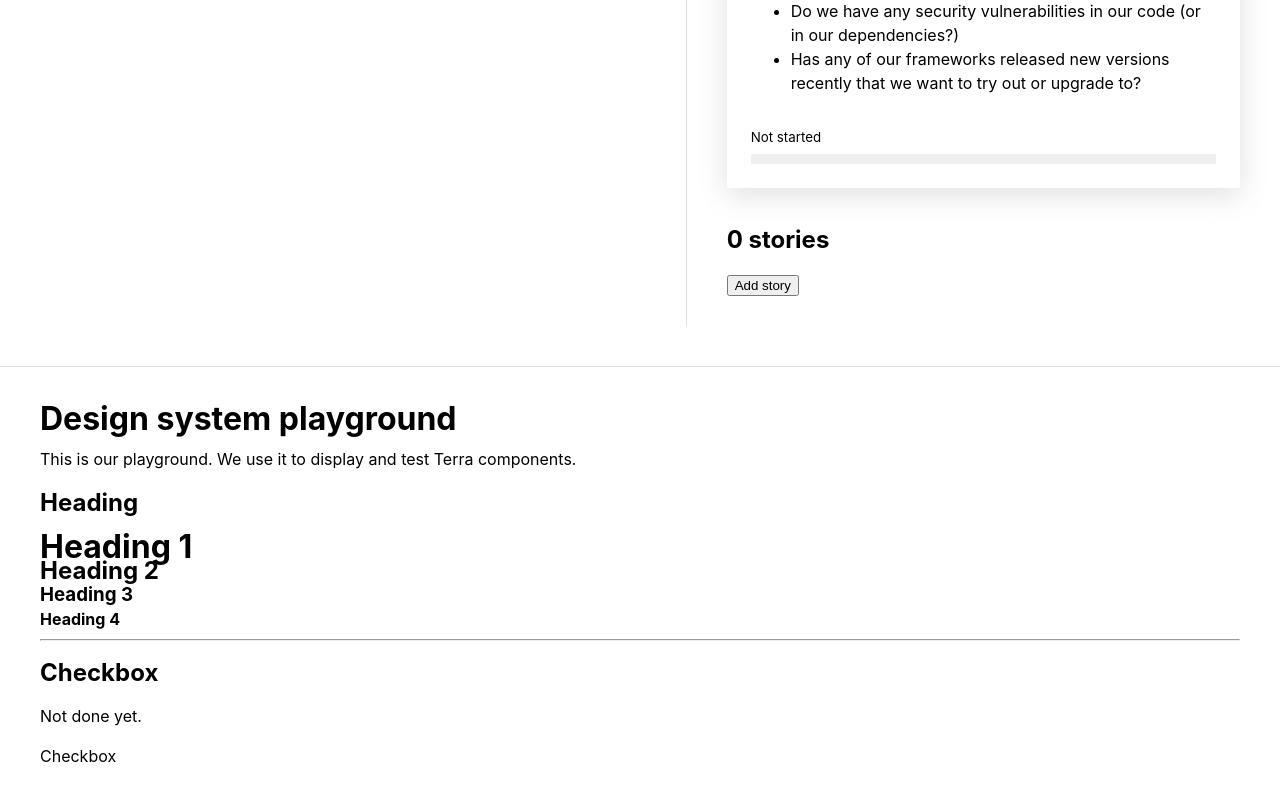
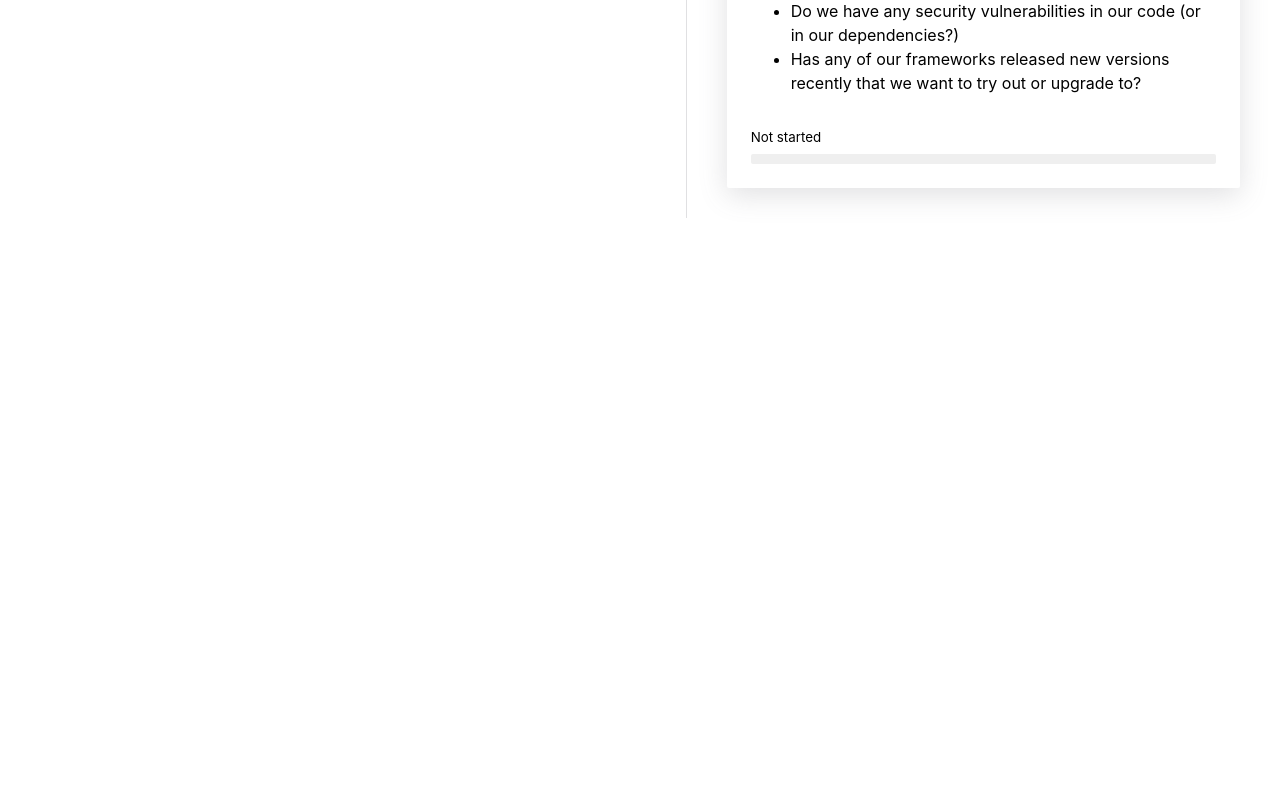
Before and after one commit to greenbyte-old/geckos-recruitment, a React (Create React App) app: page / in a window 1280 px wide. Shown: the part 1828-2628 px from the top of the page. After the commit the page ends 2086 px from the top, so only its background shows below. Built offline with nearby package versions, Linux system fonts and the light colour scheme.

Commit message:
Prep interview

```diff
--- a/src/AddNewStory.tsx
+++ /dev/null
@@ -1,27 +0,0 @@
-import React, { useCallback } from "react";
-
-const AddNewStory = () => {
-  const [todos, setTodos] = React.useState<string[]>([]);
-  const [numberOfTodos, setNumberOfTodos] = React.useState(0);
-
-  //   useEffect(() => {
-  //     setNumberOfTodos(todos.length);
-  //   });
-
-  const addTodo = useCallback(() => {
-    setNumberOfTodos(todos.length);
-    setTodos([...todos, `Story  ${numberOfTodos + 1}`]);
-  }, [todos]);
-
-  return (
-    <div>
-      <h2>{numberOfTodos} stories</h2>{" "}
-      {todos.map((todo) => (
-        <div>{todo}</div>
-      ))}
-      <button onClick={addTodo}>Add story</button>
-    </div>
-  );
-};
-
-export default AddNewStory;
--- a/src/Home.tsx
+++ b/src/Home.tsx
@@ -1,5 +1,4 @@
-import AddNewStory from "./AddNewStory";
-import { TerraCheckbox, TerraHeading } from "./terra/src";
+import { TerraHeading } from "./terra/src";
 import VacationLocation from "./VacationLocation";
 
 function Home() {
@@ -27,10 +26,6 @@ function Home() {
               We have a design system called Terra where our reusable components
               reside. Everything related to this is located in the{" "}
               <code>./src/terra</code> folder
-            </li>
-            <li>
-              Design system components are demonstrated in our Playground which
-              can be found at the bottom of this page.
             </li>
           </ul>
           <VacationLocation />
@@ -158,30 +153,8 @@ function Home() {
                 <div className="task-card-status-bar"></div>
               </div>
             </div>
-
-            <AddNewStory />
           </div>
         </div>
-      </div>
-      <div className="playground">
-        <TerraHeading level={1}>Design system playground</TerraHeading>
-
-        <p>
-          This is our playground. We use it to display and test Terra
-          components.
-        </p>
-
-        <h2>Heading</h2>
-        <TerraHeading level={1}>Heading 1</TerraHeading>
-        <TerraHeading level={2}>Heading 2</TerraHeading>
-        <TerraHeading level={3}>Heading 3</TerraHeading>
-        <TerraHeading level={4}>Heading 4</TerraHeading>
-
-        <hr />
-        <h2>Checkbox</h2>
-
-        <p>Not done yet.</p>
-        <TerraCheckbox />
       </div>
     </>
   );
--- a/src/terra/src/TerraHeading/TerraHeading.tsx
+++ b/src/terra/src/TerraHeading/TerraHeading.tsx
@@ -4,7 +4,7 @@ export interface Props {
   level: HeadingLevel;
 }
 
-type HeadingLevel = 1 | 2 | 3 | 4;
+export type HeadingLevel = 1 | 2 | 3 | 4;
 
 const TerraHeading = ({ children, level = 1 }: Props) => {
   if (level === 1) {
```
